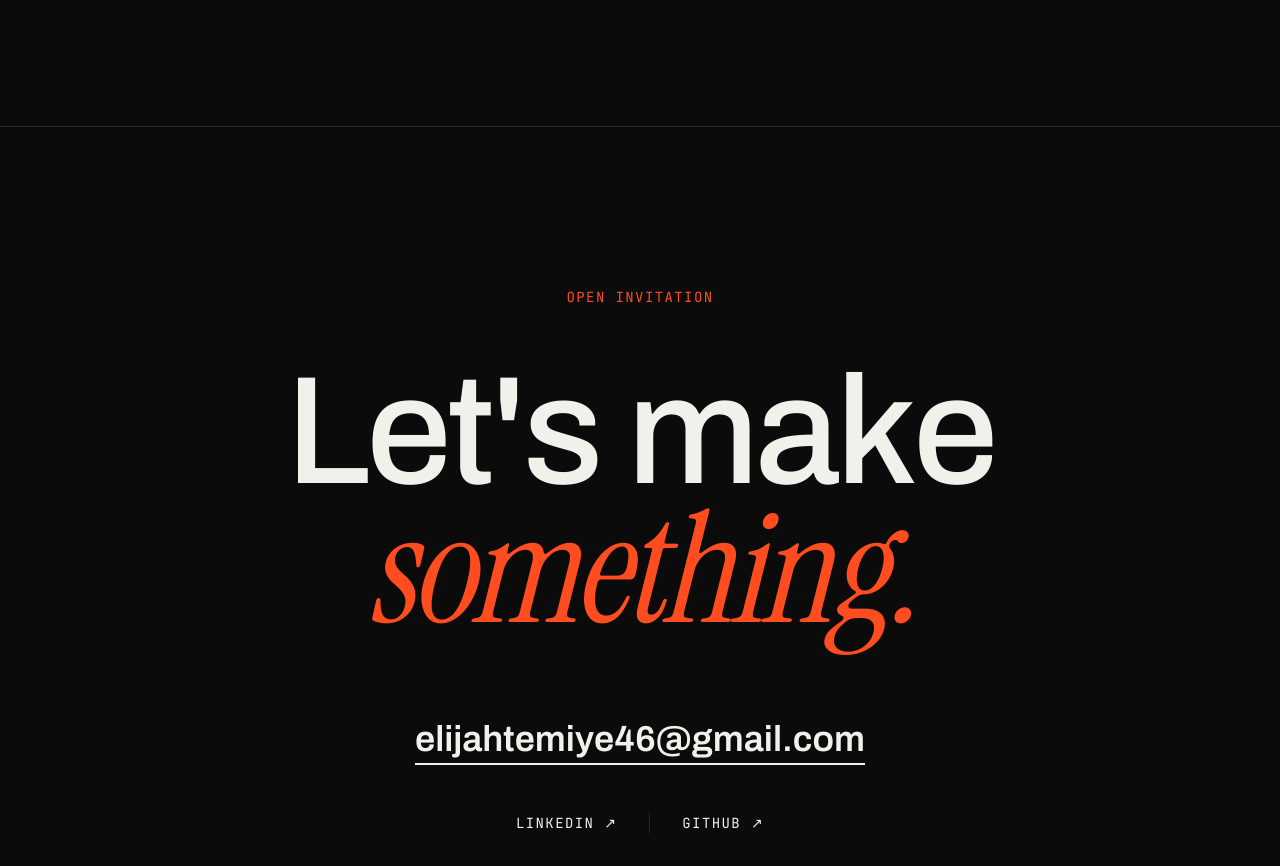
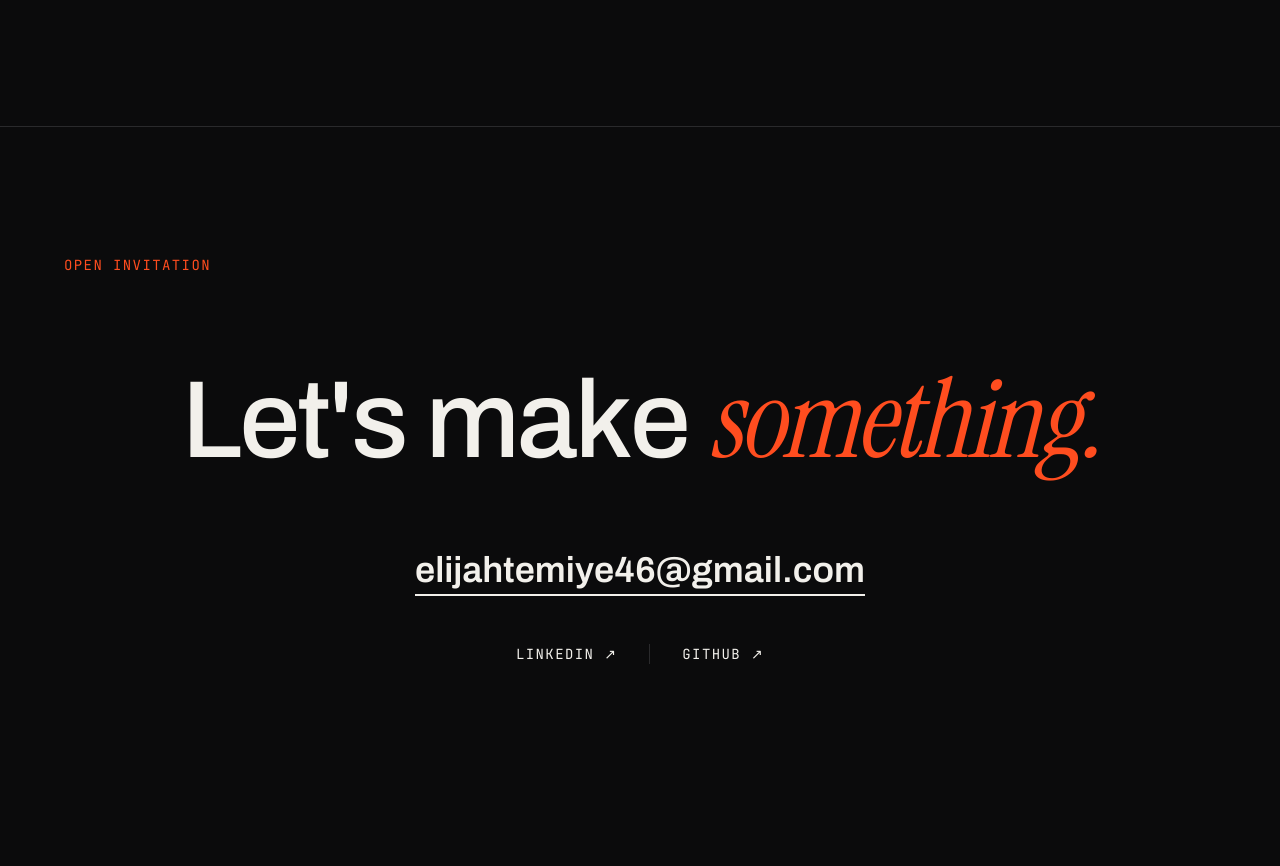
Before and after one commit to JamalOpeyemi/portfolio, a Next.js app: page / in a window 1280 px wide. Shown: the part 5953-6819 px from the top of the page. After the commit the page ends 6745 px from the top, so only its background shows below. Built offline with nearby package versions, Linux system fonts and the light colour scheme.

Commit message:
Contact CTA: one-line heading linking to contact page

```diff
--- a/app/components/ContactCTA.tsx
+++ b/app/components/ContactCTA.tsx
@@ -1,3 +1,4 @@
+import Link from "next/link";
 import FlipText from "./FlipText";
 
 const email = "elijahtemiye46@gmail.com";
@@ -12,20 +13,28 @@ export default function ContactCTA() {
   return (
     <section
       id="contact"
-      className="flex flex-col items-center border-t border-line px-6 py-28 text-center md:px-16 md:py-40"
+      className="border-t border-line px-6 py-24 md:px-16 md:py-32"
     >
+      {/* Tag stays on the left */}
       <p className="font-mono text-sm uppercase tracking-widest text-accent">
         Open invitation
       </p>
 
-      <h2 className="mt-10 text-[15vw] font-medium leading-[0.9] tracking-tight md:mt-14 md:text-[12vw]">
-        <span className="block">
+      {/* Everything below is centered */}
+      <div className="mt-16 flex flex-col items-center text-center md:mt-24">
+        {/* The big text is a link to the Contact page */}
+        <Link
+          href="/contact"
+          aria-label="Let's make something. Go to the contact page"
+          className="block text-[15vw] font-medium leading-[0.9] tracking-tight transition-colors hover:text-accent focus-visible:outline-2 focus-visible:outline-accent md:whitespace-nowrap md:text-[length:calc((100vw_-_8rem)/10.5)]"
+        >
+          <span className="block md:inline">
             <FlipText text="Let's make" />
-        </span>
-        <span className="block font-serif font-normal italic text-accent">
+          </span>{" "}
+          <span className="block font-serif font-normal italic text-accent md:inline">
             something.
           </span>
-      </h2>
+        </Link>
 
         <a
           href={`mailto:${email}`}
@@ -48,6 +57,7 @@ export default function ContactCTA() {
             </li>
           ))}
         </ul>
+      </div>
     </section>
   );
 }
```
Lines whose indentation alone changed are shown as unchanged.
